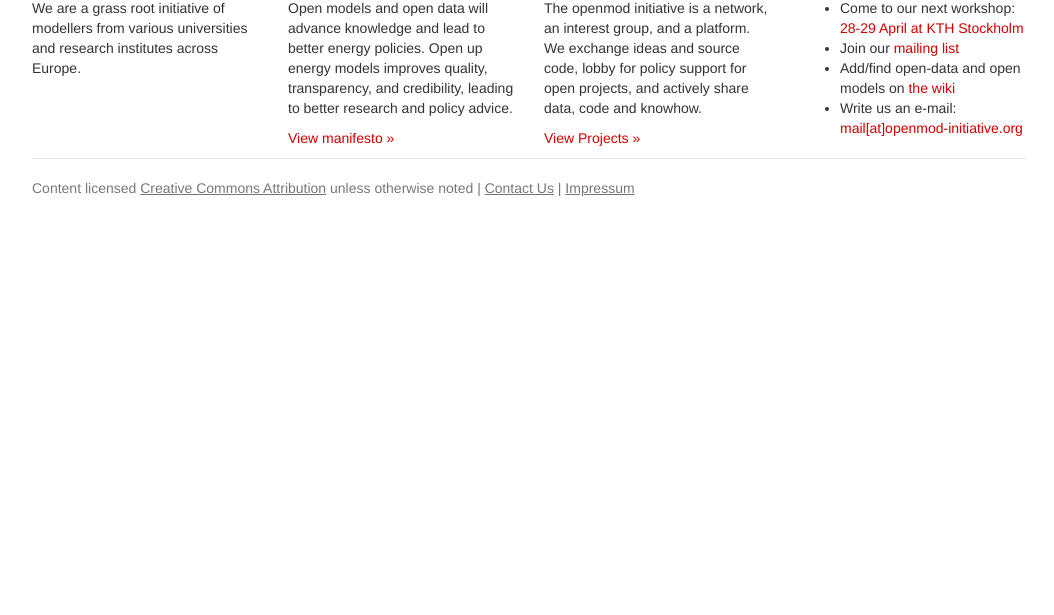
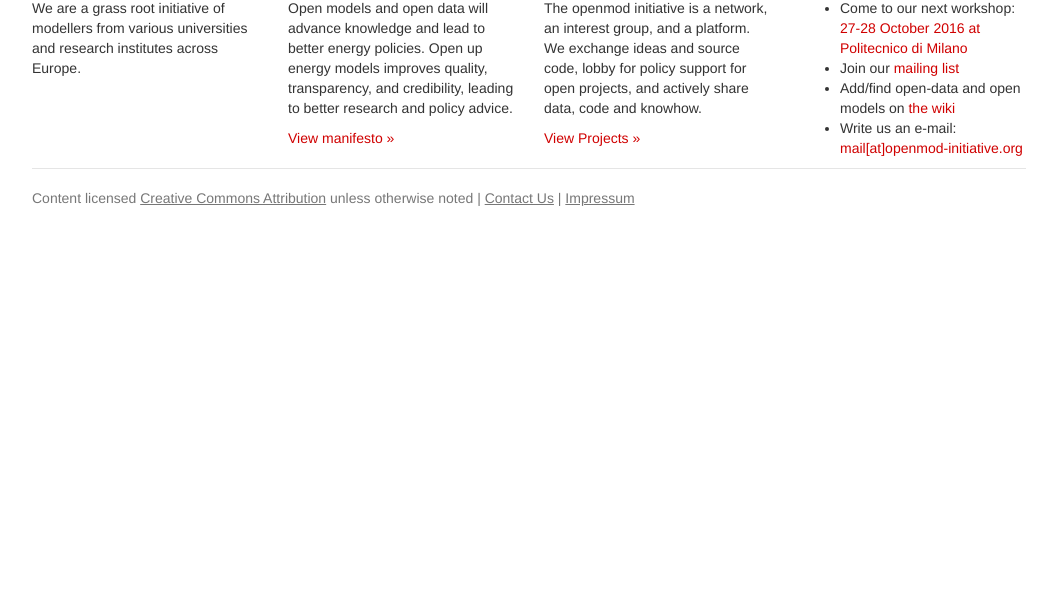
Before and after one commit to openmod-initiative/website, a plain HTML site: page index.html in a window 1280 px wide. Shown: the part 185-800 px from the top of the page, without its empty margins (111-1165 px from the left). Drawn offline with nearby package versions, Linux system fonts and the light colour scheme; files whose address does not match are found by name.

Commit message:
Update workshop link

```diff
--- a/index.html
+++ b/index.html
@@ -53,7 +53,7 @@
    <div class="col-sm-3">
           <h2>Connect!</h2>
      <ul>
-       <li>Come to our next workshop: <a href="http://wiki.openmod-initiative.org/wiki/Open_Energy_Modelling_Workshop_-_Stockholm_2016">28-29 April at KTH Stockholm</a></li>
+       <li>Come to our next workshop: <a href="http://wiki.openmod-initiative.org/wiki/Open_Energy_Modelling_Workshop_-_Milano_2016">27-28 October 2016 at Politecnico di Milano</a></li>
        <li>Join our <a href="https://groups.google.com/forum/#!forum/openmod-initiative">mailing list</a> </li>
        <li>Add/find open-data and open models on <a
   href="http://wiki.openmod-initiative.org/">the wiki</a></li>
```
